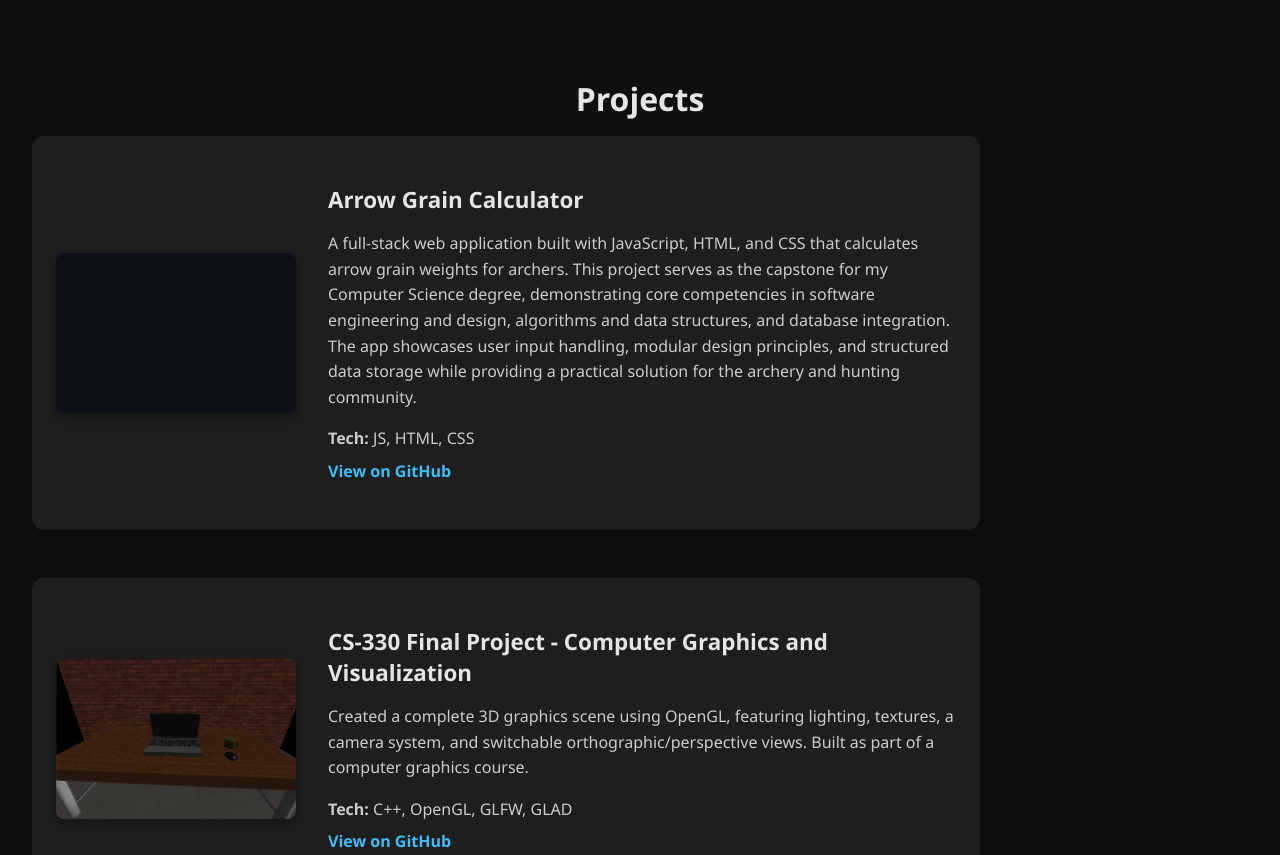
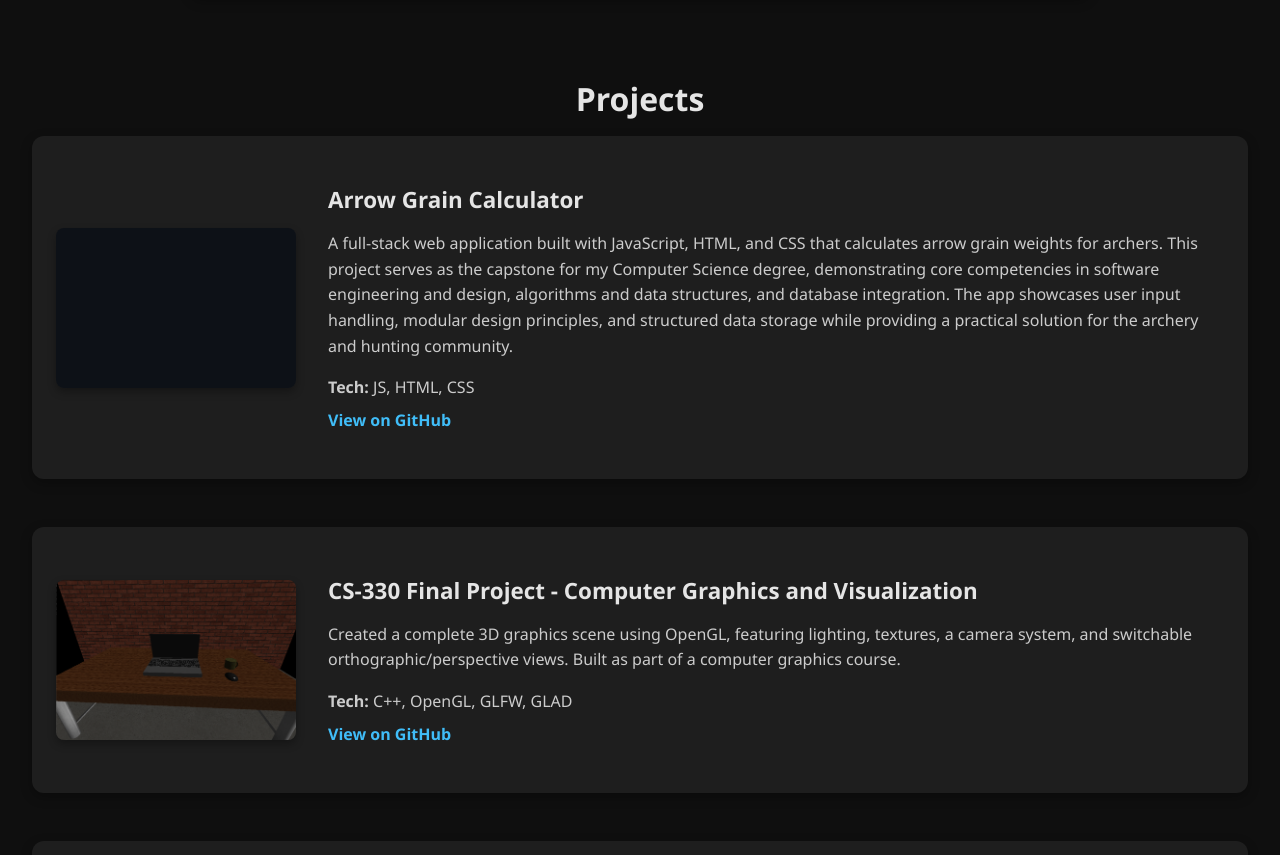
Before and after one commit to GabeWalls/gabewalls.github.io, a plain HTML site: page index.html in a window 1280 px wide. Shown: the part 2529-3384 px from the top of the page. Drawn offline with nearby package versions, Linux system fonts and the light colour scheme.

Commit message:
Centered and messed with .project width

```diff
--- a/styles.css
+++ b/styles.css
@@ -218,7 +218,7 @@ html {
 
 /* PROJECTS SECTION */
 #projects {
-  max-width: 1500px;
+  max-width: 1400px;
   margin: 5rem auto;
   padding: 0 2rem;
   text-align: center;
@@ -231,11 +231,12 @@ html {
   align-items: center;
   background-color: #1e1e1e;
   border-radius: 12px;
+  margin: 0 auto 3rem;
   margin-bottom: 3rem;
   text-align: left;
   box-shadow: 0 4px 12px rgba(0, 0, 0, 0.3);
   transition: transform 0.3s ease, box-shadow 0.3s ease;
-  max-width: 900px;
+  max-width: 1400px;
   padding: 3rem 1.5rem;
 }
 
```
